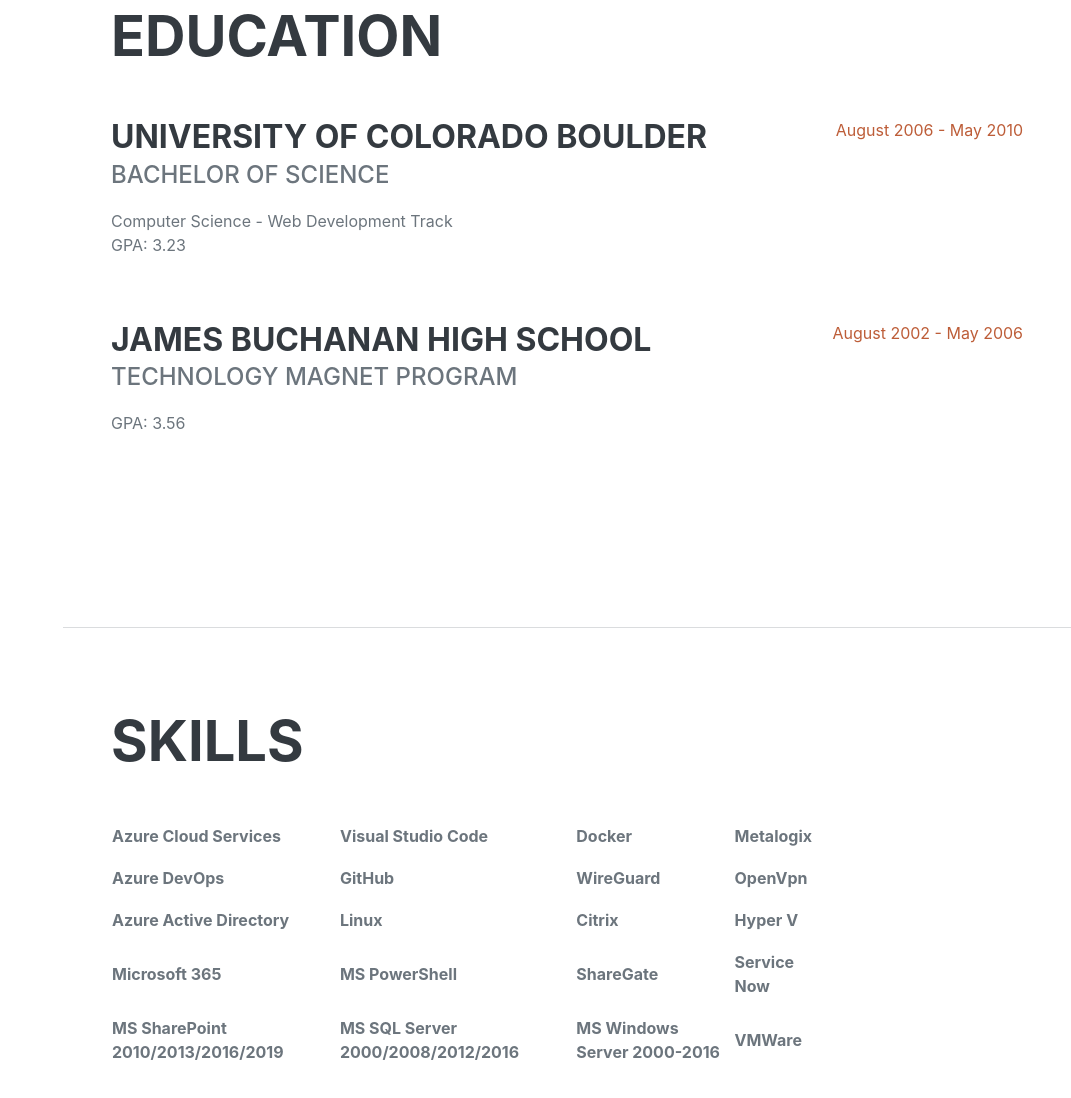
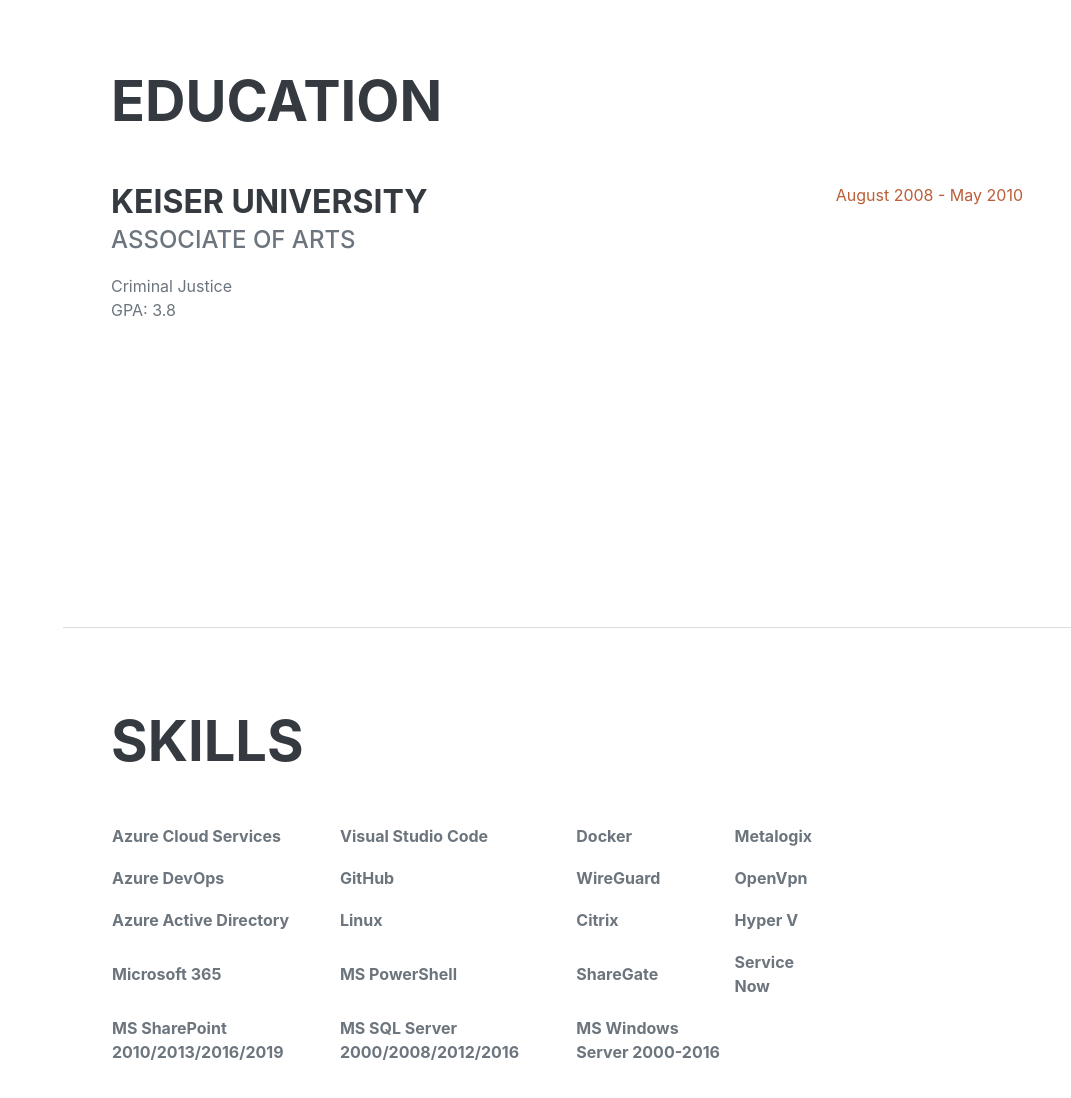
Before and after one commit to williambateau/williambateauWWW, a website: page dist/index.html in a window 1280 px wide. Shown: the part 2111-3209 px from the top of the page, without its empty margins (209-1280 px from the left). Drawn offline with nearby package versions, Linux system fonts and the light colour scheme; a web font is replaced by a local one.

Commit message:
removed VMware from skills

```diff
--- a/dist/index.html
+++ b/dist/index.html
@@ -115,14 +115,14 @@
                     <h2 class="mb-5">Education</h2>
                     <div class="d-flex flex-column flex-md-row justify-content-between mb-5">
                         <div class="flex-grow-1">
-                            <h3 class="mb-0">University of Colorado Boulder</h3>
-                            <div class="subheading mb-3">Bachelor of Science</div>
-                            <div>Computer Science - Web Development Track</div>
-                            <p>GPA: 3.23</p>
+                            <h3 class="mb-0">Keiser University</h3>
+                            <div class="subheading mb-3">Associate of Arts</div>
+                            <div>Criminal Justice</div>
+                            <p>GPA: 3.8</p>
                         </div>
-                        <div class="flex-shrink-0"><span class="text-primary">August 2006 - May 2010</span></div>
+                        <div class="flex-shrink-0"><span class="text-primary">August 2008 - May 2010</span></div>
                     </div>
-                    <div class="d-flex flex-column flex-md-row justify-content-between">
+                   <!-- <div class="d-flex flex-column flex-md-row justify-content-between">
                         <div class="flex-grow-1">
                             <h3 class="mb-0">James Buchanan High School</h3>
                             <div class="subheading mb-3">Technology Magnet Program</div>
@@ -130,7 +130,7 @@
                         </div>
                         <div class="flex-shrink-0"><span class="text-primary">August 2002 - May 2006</span></div>
                     </div>
-                </div>
+                </div>-->
             </section>
             <hr class="m-0" />
             <!-- Skills-->
@@ -206,7 +206,7 @@
                         <p><strong>MS Windows Server 2000-2016   &nbsp;</strong></p>
                         </td>
                         <td data-celllook="4369">
-                        <p><strong>VMWare &nbsp;</strong></p>
+                        <!--<p><strong>VMWare &nbsp;</strong></p>-->
                         </td>
                         </tr>
                         </tbody>
```
